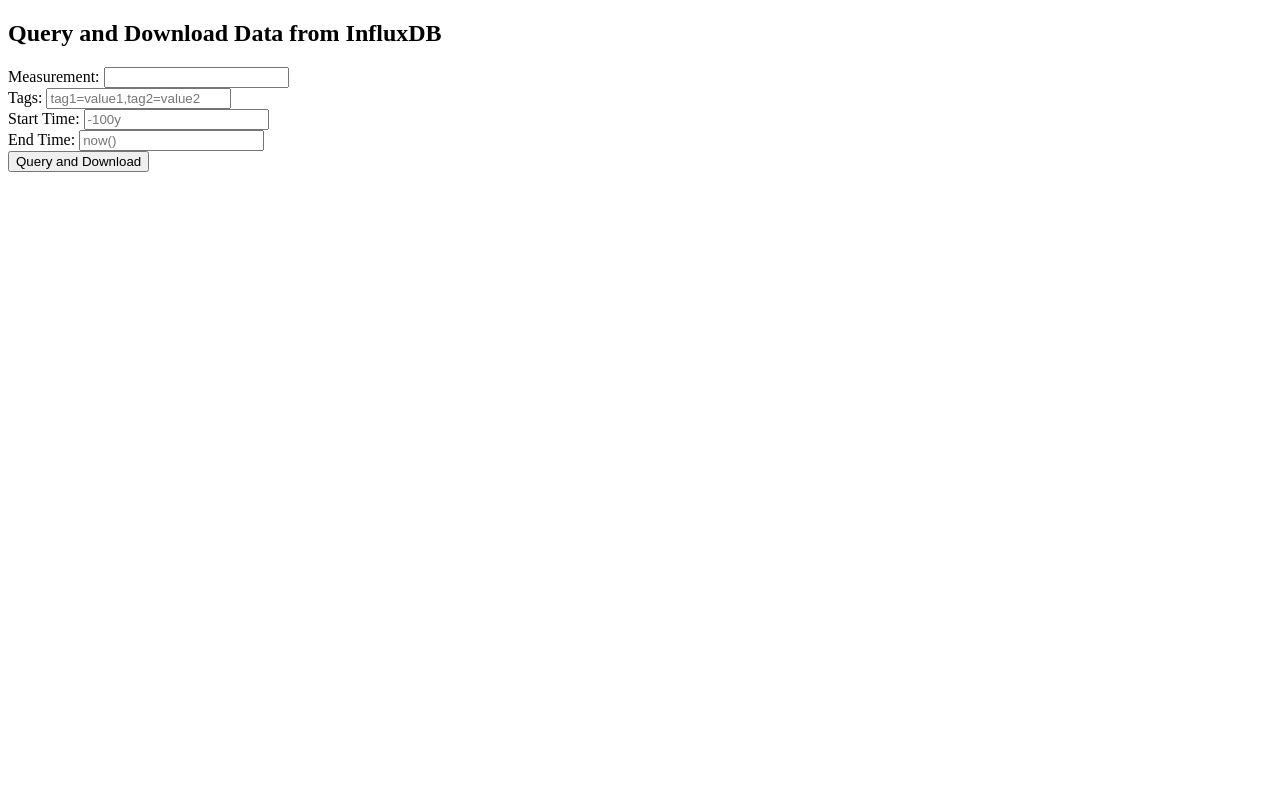
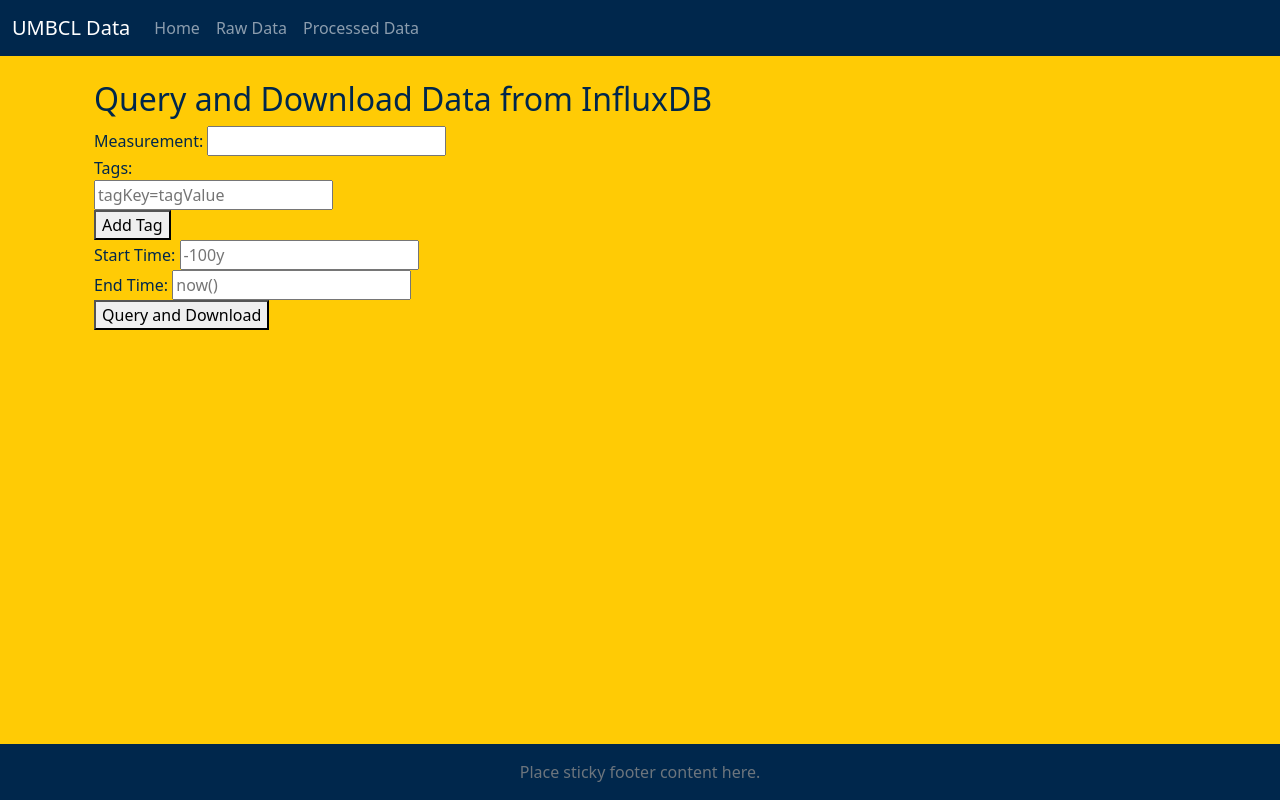
Before and after one commit to UM-Battery-Control-Group/UMBCL-InfluxDB, a Flask app: page /raw/query_and_download in a window 1280 px wide. Run offline with Flask 3, Linux system fonts and the light colour scheme.

Commit message:
flask raw

```diff
--- a/src/__init__.py
+++ b/src/__init__.py
@@ -5,6 +5,7 @@ from src.routes import raw_blueprint
 def create_app(config=DevelopmentConfig):
     app = Flask(__name__)
     app.config.from_object(config)
+    app.secret_key = app.config['SECRET_KEY']
     app.register_blueprint(raw_blueprint, url_prefix='/raw')
 
     return app
--- a/src/config/deployment.py
+++ b/src/config/deployment.py
@@ -8,4 +8,5 @@ class DevelopmentConfig():
         token = os.getenv('INFLUXDB_TOKEN')
         org = os.getenv('INFLUXDB_ORG')
         bucket = os.getenv('INFLUXDB_BUCKET')
-        UPLOAD_FOLDER = '/tmp/myflaskapp_uploads'
+        UPLOAD_FOLDER = '/Users/yiliu/Documents/GitHub/UMBCL_InfluxDB/tmp'
+        SECRET_KEY = 's4sPZCHgVMDNIIXhuqnB14NzMwnW2fpH'
--- a/src/routes/raw.py
+++ b/src/routes/raw.py
@@ -1,4 +1,4 @@
-from flask import Blueprint, request, jsonify, current_app, send_file, render_template
+from flask import Blueprint, request, jsonify, current_app, send_file, render_template, flash, redirect, url_for
 from werkzeug.utils import secure_filename
 from src.model.data_manager import DataManager
 import os
@@ -19,10 +19,12 @@ def upload_form():
 @raw_blueprint.route('/upload', methods=['POST'])
 def upload():
     if 'file' not in request.files:
-        return jsonify({"error": "No file part"}), 400
+        flash('No file part', 'danger')
+        return redirect(url_for('raw.upload_form'))
     file = request.files['file']
     if file.filename == '':
-        return jsonify({"error": "No selected file"}), 400
+        flash('No selected file', 'danger')
+        return redirect(url_for('raw.upload_form'))
     if file:
         filename = secure_filename(file.filename)
         upload_folder = current_app.config['UPLOAD_FOLDER']
@@ -35,10 +37,12 @@ def upload():
         try:
             data_manager.write_data(filepath)
             os.remove(filepath)  # Delete the file after processing
-            return jsonify({"message": "File processed and deleted successfully"}), 200
+            flash('File processed and deleted successfully', 'success')
+            return redirect(url_for('raw.upload_form'))
         except Exception as e:
             os.remove(filepath)  # Make sure to delete the file if an error occurs
-            return jsonify({"error": str(e)}), 500
+            flash(f'Error processing file: {e}', 'danger')
+            return redirect(url_for('raw.upload_form'))
 
 @raw_blueprint.route('/query_and_download')
 def query_and_download_form():
--- /dev/null
+++ b/src/templates/base.html
@@ -0,0 +1,80 @@
+<!DOCTYPE html>
+<html lang="en" class="h-100">
+<head>
+    <meta charset="UTF-8">
+    <meta name="viewport" content="width=device-width, initial-scale=1">
+    <title>{% block title %}UMBCL{% endblock %}</title>
+    <!-- Bootstrap CSS -->
+    <link href="https://cdn.jsdelivr.net/npm/bootstrap@5.1.3/dist/css/bootstrap.min.css" rel="stylesheet">
+    <style>
+        body, html {
+            height: 100%;
+            margin: 0;
+        }
+        .container-wrap {
+            flex: 1 0 auto;
+        }
+        .footer {
+            flex-shrink: 0;
+            background-color: #00274C; /* University of Michigan Blue */
+            color: #FFCB05; /* University of Michigan Yellow */
+        }
+        body {
+            display: flex;
+            flex-direction: column;
+            background-color: #FFCB05; /* University of Michigan Yellow */
+            color: #00274C; /* University of Michigan Blue */
+        }
+        a, a:hover {
+            color: #00274C;
+        }
+        .navbar {
+            background-color: #00274C;
+        }
+    </style>
+</head>
+<body class="d-flex flex-column h-100">
+    <nav class="navbar navbar-expand-lg navbar-dark">
+        <div class="container-fluid">
+            <a class="navbar-brand" href="#">UMBCL Data</a>
+            <button class="navbar-toggler" type="button" data-bs-toggle="collapse" data-bs-target="#navbarNav" aria-controls="navbarNav" aria-expanded="false" aria-label="Toggle navigation">
+                <span class="navbar-toggler-icon"></span>
+            </button>
+            <div class="collapse navbar-collapse" id="navbarNav">
+                <ul class="navbar-nav">
+                    {% block navbar %}
+                    <li class="nav-item">
+                        <a class="nav-link" aria-current="page" href="#">Home</a>
+                    </li>
+                    <li class="nav-item">
+                        <a class="nav-link" href="/raw">Raw Data</a>
+                    </li>
+                    <li class="nav-item">
+                        <a class="nav-link" href="#">Processed Data</a>
+                    </li>
+                    {% endblock %}
+                </ul>
+            </div>
+        </div>
+    </nav>
+
+    <div class="container-wrap flex-shrink-0">
+        <div class="container mt-4">
+            {% block content %}
+            <!-- Placeholder for page-specific content -->
+            {% endblock %}
+        </div>
+    </div>
+
+    <footer class="footer mt-auto py-3 text-center">
+        <div class="container">
+            {% block footer %}
+            <span class="text-muted">Place sticky footer content here.</span>
+            {% endblock %}
+        </div>
+    </footer>
+
+    <!-- Bootstrap Bundle with Popper -->
+    <script src="https://cdn.jsdelivr.net/npm/bootstrap@5.1.3/dist/js/bootstrap.bundle.min.js"></script>
+</body>
+</html>
--- a/src/templates/raw/query_and_download.html
+++ b/src/templates/raw/query_and_download.html
@@ -1,19 +1,18 @@
-<!DOCTYPE html>
-<html lang="en">
-<head>
-    <meta charset="UTF-8">
-    <title>Query and Download Data</title>
-</head>
-<body>
+{% extends "base.html" %}
 
+{% block content %}
+<div class="container">
     <h2>Query and Download Data from InfluxDB</h2>
 
     <form id="queryForm">
         <label for="measurement">Measurement:</label>
         <input type="text" id="measurement" name="measurement"><br>
 
-    <label for="tags">Tags:</label>
-    <input type="text" id="tags" name="tags" placeholder="tag1=value1,tag2=value2"><br>
+        <div id="tagsContainer">
+            <label>Tags:</label><br>
+        </div>
+
+        <button type="button" onclick="addTag()">Add Tag</button><br>
 
         <label for="start_time">Start Time:</label>
         <input type="text" id="start_time" name="start_time" placeholder="-100y"><br>
@@ -23,17 +22,31 @@
 
         <button type="button" onclick="queryAndDownload()">Query and Download</button>
     </form>
+</div>
 
 <script>
+function addTag() {
+    const container = document.getElementById('tagsContainer');
+    const input = document.createElement('input');
+    input.type = 'text';
+    input.name = 'tags';
+    input.placeholder = 'tagKey=tagValue';
+    container.appendChild(input);
+    container.appendChild(document.createElement('br'));
+}
+
 function queryAndDownload() {
     const measurement = document.getElementById('measurement').value;
-    const tags = document.getElementById('tags').value;
+    let tags = [];
+    document.querySelectorAll('#tagsContainer input').forEach(input => {
+        tags.push(input.value);
+    });
     const startTime = document.getElementById('start_time').value || '-100y';
     const endTime = document.getElementById('end_time').value || 'now()';
 
     const queryParams = new URLSearchParams({
         measurement,
-        tags,
+        tags: tags.join(','),
         start_time: startTime,
         end_time: endTime
     }).toString();
@@ -43,7 +56,9 @@ function queryAndDownload() {
     // Redirect to the query URL to initiate the download
     window.location.href = queryUrl;
 }
+
+// Initially add one tag input
+addTag();
 </script>
 
-</body>
-</html>
+{% endblock %}
```
Also changed, not shown: src/templates/raw/index.html (+11 -12 lines), src/templates/raw/upload.html (+6 -9 lines). Lines whose indentation alone changed are shown as unchanged.
